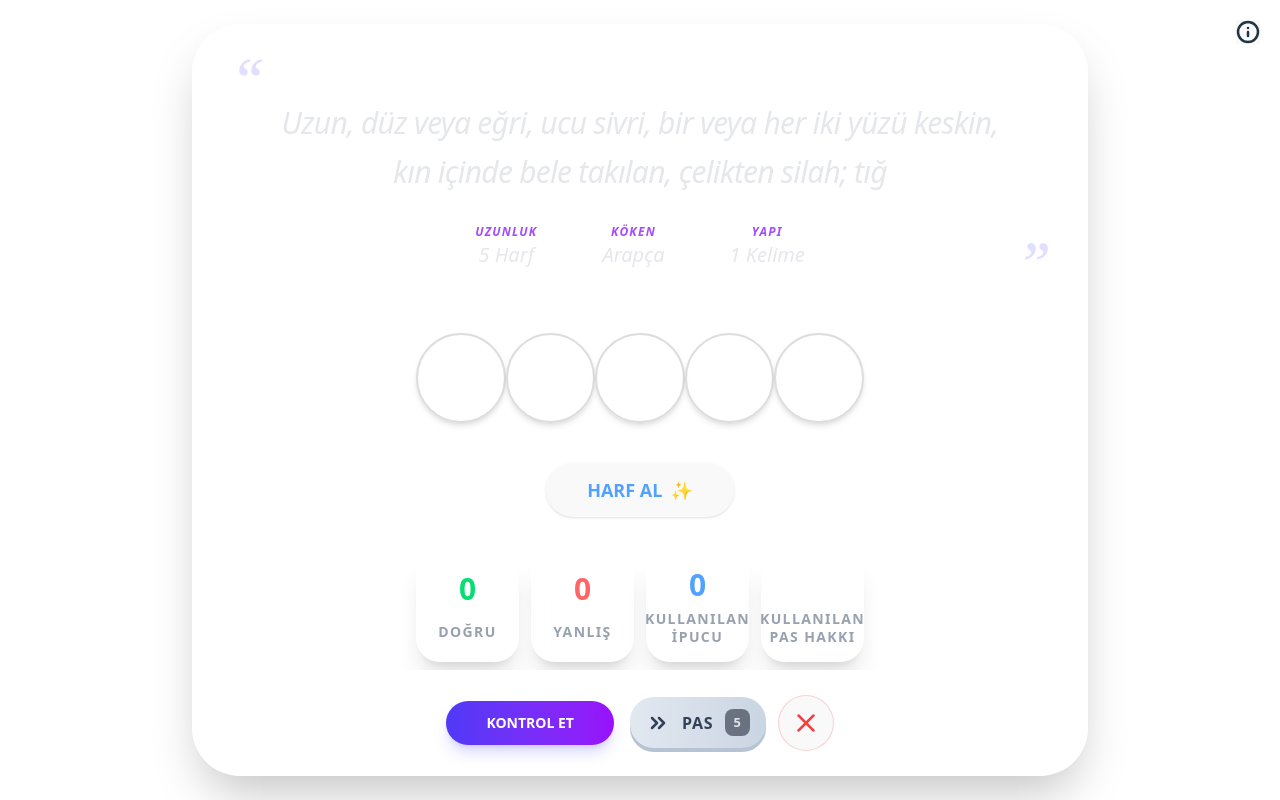
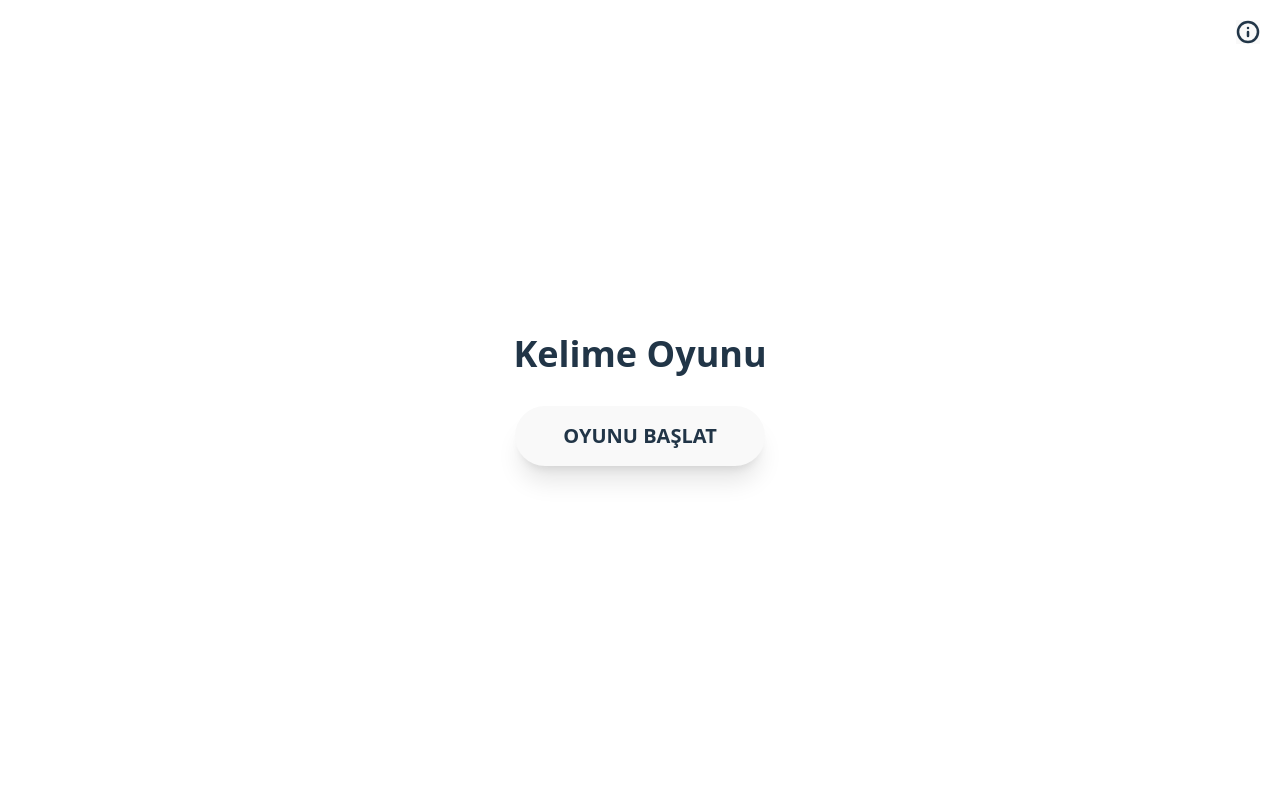
Before and after one commit to kaancaydin/kelimeOyunu, a React (Vite) app: page / in a window 1280 px wide. Built offline with nearby package versions, Linux system fonts and the light colour scheme.

Commit message:
instead of a endless loop of word, we set the qyuesiton number to ten. every time questions are gonna change and it is all random.

```diff
--- a/public/kelimeler.json
+++ b/public/kelimeler.json
@@ -111,6 +111,27 @@
             "koken": "Japonca",
             "harfSayisi": 8,
             "kelimeSayisi": 1
+        },
+        {
+            "aciklama": "Boşa konuşmak, gevezelik etmek",
+            "kelime": "Cazyapmak",
+            "koken": "Türkçe",
+            "harfSayisi": 9,
+            "kelimeSayisi": 2
+        },
+        {
+            "aciklama": "Kuşatılmış, sarılmış, çevrilmiş",
+            "kelime": "Mahsur",
+            "koken": "Arapça",
+            "harfSayisi": 6,
+            "kelimeSayisi": 1
+        },
+        {
+            "aciklama": "Ortaya koyma, gösterme, meydana çıkarma",
+            "kelime": "İbraz",
+            "koken": "Arapça",
+            "harfSayisi": 5,
+            "kelimeSayisi": 1
         }
     ]
 }
--- a/src/App.tsx
+++ b/src/App.tsx
@@ -30,6 +30,8 @@ function App() {
   const [sonuc, setSonuc] = useState<string>("");
   const inputRefs = useRef<(HTMLInputElement | null)[]>([]);
   const [gameEnd, setGameEnd] = useState(false);
+  const [gameList, setGameList] = useState<Kelime[]>([]);
+  const [startGame, setStartGame] = useState(false);
   const [score, setScore] = useState({
     correct: 0,
     wrong: 0,
@@ -38,12 +40,6 @@ function App() {
   });
   const totalPoints =
     score.correct * 10 - score.wrong * 5 - score.takenWords * 2;
-
-  // const [inputValue, setInputValue] = useState<string>("");
-  // const [aktifGrup, setGrup] = useState<"5harfliler" | "6harfliler">("5harfliler")
-  // const [aciklama, setAciklama] = useState<string>("")
-  /*   const [dogruSayisi, setDogruSayisi] = useState(0);
-  const [yanlisSayisi, setYanlisSayisi] = useState(0); */
 
   useEffect(() => {
     const loadWords = async () => {
@@ -63,60 +59,79 @@ function App() {
   }, []);
 
   useEffect(() => {
-    if (!data) return;
+    if (!startGame || gameList.length === 0) return;
 
-    const uzunluk = data.kelimeler[currentIndex].kelime.length;
+    const aktifKelime = gameList[currentIndex];
 
-    setHarfler(Array(uzunluk).fill(""));
-    inputRefs.current[0]?.focus();
-  }, [currentIndex, data]);
+    if (aktifKelime) {
+      setHarfler(Array(aktifKelime.kelime.length).fill(""));
+      setSonuc("");
+      // Input focus için ufak bir timeout (render beklemek için)
+      setTimeout(() => inputRefs.current[0]?.focus(), 50);
+    }
+  }, [currentIndex, gameList, startGame]);
 
   if (!data) {
     return <div>Loading...</div>;
   }
+
   const kelimeler = data!.kelimeler;
-  const aktifKelime = kelimeler[currentIndex];
+  //const aktifKelime = kelimeler[currentIndex];
+  const aktifKelime = gameList[currentIndex] || null;
+  if (!data) return <div className="text-white">Loading Data...</div>;
 
-  function kontrolEt() {
+  const randomWords = (tumKelimeler: Kelime[]): Kelime[] => {
+    return [...tumKelimeler].sort(() => 0.5 - Math.random()).slice(0, 10);
+  };
+
+  const StartTheGame = () => {
+    if (!data) return;
+    const chosenWords = randomWords(kelimeler);
+    setGameList(chosenWords);
+    setIndex(0);
+    setStartGame(true);
+    setGameEnd(false);
+  };
+
+  const NextQuestion = () => {
+    if (currentIndex < gameList.length - 1) {
+      setIndex((i) => i + 1);
+    } else {
+      setGameEnd(true);
+    }
+  };
+
+  const kontrolEt = () => {
+    if (!aktifKelime || sonuc === "Doğru!") return;
     const girilen = harfler.join("").toLowerCase();
     const dogru = aktifKelime.kelime.toLowerCase();
-    setSonuc(girilen === dogru ? "Doğru!" : "Yanlış!");
-    if (currentIndex === kelimeler.length - 1) {
-      //Bitti mi kontrolü
-      setGameEnd(true);
-      return;
-    }
-
     if (girilen === dogru) {
-      /* setDogruSayisi(prev => prev + 1); */
+      setSonuc("Doğru!");
       setScore((prev) => ({ ...prev, correct: prev.correct + 1 }));
-      setIndex((i) => i + 1);
+      // 1 saniye bekleyip sonraki soruya geç (süre eklenirse kaldırılacak)
+      setTimeout(NextQuestion, 1000);
     } else {
-      /* setYanlisSayisi(prev => prev + 1); */
+      setSonuc("Yanlış!");
       setScore((prev) => ({ ...prev, wrong: prev.wrong + 1 }));
     }
-
-    console.log("aktif kelime:", aktifKelime.kelime);
-    console.log("harfler uzunluk:", harfler.length);
-  }
+  };
 
   const harfVer = () => {
+    if (!aktifKelime) return;
     //const bosIndex = harfler.findIndex((h) => h === ""); sıralı seçme. random seçmez
     const bosIndex = harfler
       .map((h, index) => (h === "" ? index : null)) //boş olup olmayan yerleri kontrol ettik
       .filter((index) => index !== null) as number[]; //boş ise sayı dizisine attık
     if (bosIndex.length > 0) {
-      const randomSecim = Math.floor(Math.random() * bosIndex.length);
-      const secilenIndex = bosIndex[randomSecim];
+      const randomSecim = bosIndex[Math.floor(Math.random() * bosIndex.length)];
       const yeniHarfler = [...harfler]; //harflerin lopyası oluşturuldu
-      const alinanHarf = aktifKelime.kelime[secilenIndex];
-      yeniHarfler[secilenIndex] = alinanHarf; //harfi yerleştirdik
+      const alinanHarf = aktifKelime.kelime[randomSecim];
+      yeniHarfler[randomSecim] = alinanHarf; //harfi yerleştirdik
       setHarfler(yeniHarfler); //güncelleme
-      setSonuc(`${aktifKelime.kelime[secilenIndex]} Harfi alındı`);
-      inputRefs.current[secilenIndex]?.focus(); //alınan harfe odaklanma sağlandı
+      setSonuc(`${aktifKelime.kelime[randomSecim]} Harfi alındı`);
+      inputRefs.current[randomSecim]?.focus(); //alınan harfe odaklanma sağlandı
 
       //Puan düşürme
-
       setScore((prev) => ({ ...prev, takenWords: prev.takenWords + 1 }));
     } else {
       setSonuc(`Alınacak harf kalmadı!`);
@@ -124,33 +139,33 @@ function App() {
   };
 
   const gaveUp = () => {
-    if (score.pass <= 0) {
+    if (score.pass > 0) {
+      setScore((prev) => ({ ...prev, pass: prev.pass - 1 }));
+      NextQuestion();
+    } else {
       setSonuc("Pas hakkın kalmadı!");
       return;
     }
-    setScore((prev) => ({ ...prev, pass: prev.pass - 1 }));
-    setIndex((i) => i + 1);
   };
 
   const RestartTheGame = () => {
     setIndex(0);
     setGameEnd(false);
     setSonuc("");
-    setHarfler([]);
-    inputRefs.current = [];
     setScore({ correct: 0, wrong: 0, takenWords: 0, pass: 5 });
-
+    StartTheGame();
+    /*
     if (data) {
       const ilkKelimeUzunlugu = data.kelimeler[0].kelime.length;
       setHarfler(Array(ilkKelimeUzunlugu).fill(""));
-    }
+    } */
   };
 
   return (
     <div className="min-h-screen flex flex-col items-center justify-center ">
       <InfoTab />
-
-      {gameEnd ? (
+      {startGame ? (
+        gameEnd ? (
           <GameOver
             onRestart={RestartTheGame}
             totalPoints={totalPoints}
@@ -204,7 +219,8 @@ function App() {
 
             <div className="flex flex-col sm:flex-row items-center justify-center gap-4 w-full">
               <button
-              className="w-full sm:w-auto cursor-pointer px-10 py-3 rounded-full text-white font-bold text-lg
+                className="w-full sm:w-auto cursor-pointer px-10 py-3 rounded-full
+               text-white font-bold text-lg
                  bg-linear-to-r from-indigo-600 to-purple-600 uppercase
                  hover:from-indigo-500 hover:to-purple-500 text-[10px] sm:text-sm
                  shadow-lg shadow-indigo-500/25 hover:shadow-indigo-500/40
@@ -217,7 +233,7 @@ function App() {
                 <button
                   onClick={gaveUp}
                   disabled={score.pass === 0}
-                className={`group flex items-center gap-3 p-3 px-6 sm:px-4 rounded-3xl
+                  className={`group flex items-center gap-3  py-2 sm:px-4 rounded-3xl
                    cursor-pointer font-black tracking-wider w-full sm:w-auto justify-center
                    bg-linear-to-r from-slate-200 to-slate-300 shadow-[0_4px_0_0_#B6C3D4]
                    hover:from-slate-300 hover:to-slate-400 active:shadow-none active:translate-y-1
@@ -263,6 +279,17 @@ function App() {
               </p>
             )}
           </div>
+        )
+      ) : (
+        <div className="text-center">
+          <h1 className="text-4xl font-bold mb-8">Kelime Oyunu</h1>
+          <button
+            className="px-12 py-4 bg-indigo-600 rounded-full font-bold text-xl hover:bg-indigo-500 transition-all shadow-xl"
+            onClick={StartTheGame}
+          >
+            OYUNU BAŞLAT
+          </button>
+        </div>
       )}
 
       <div className="hidden">
```
Lines whose indentation alone changed are shown as unchanged.
